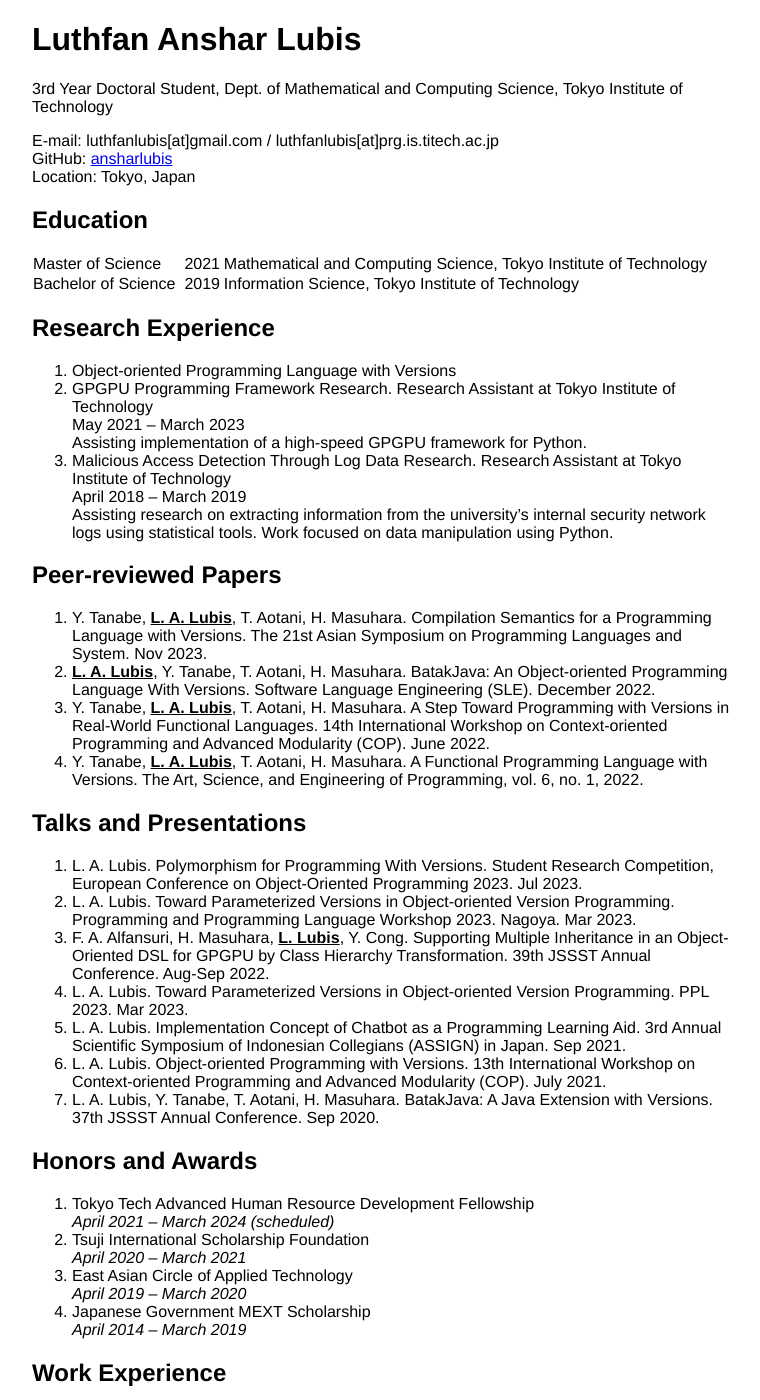
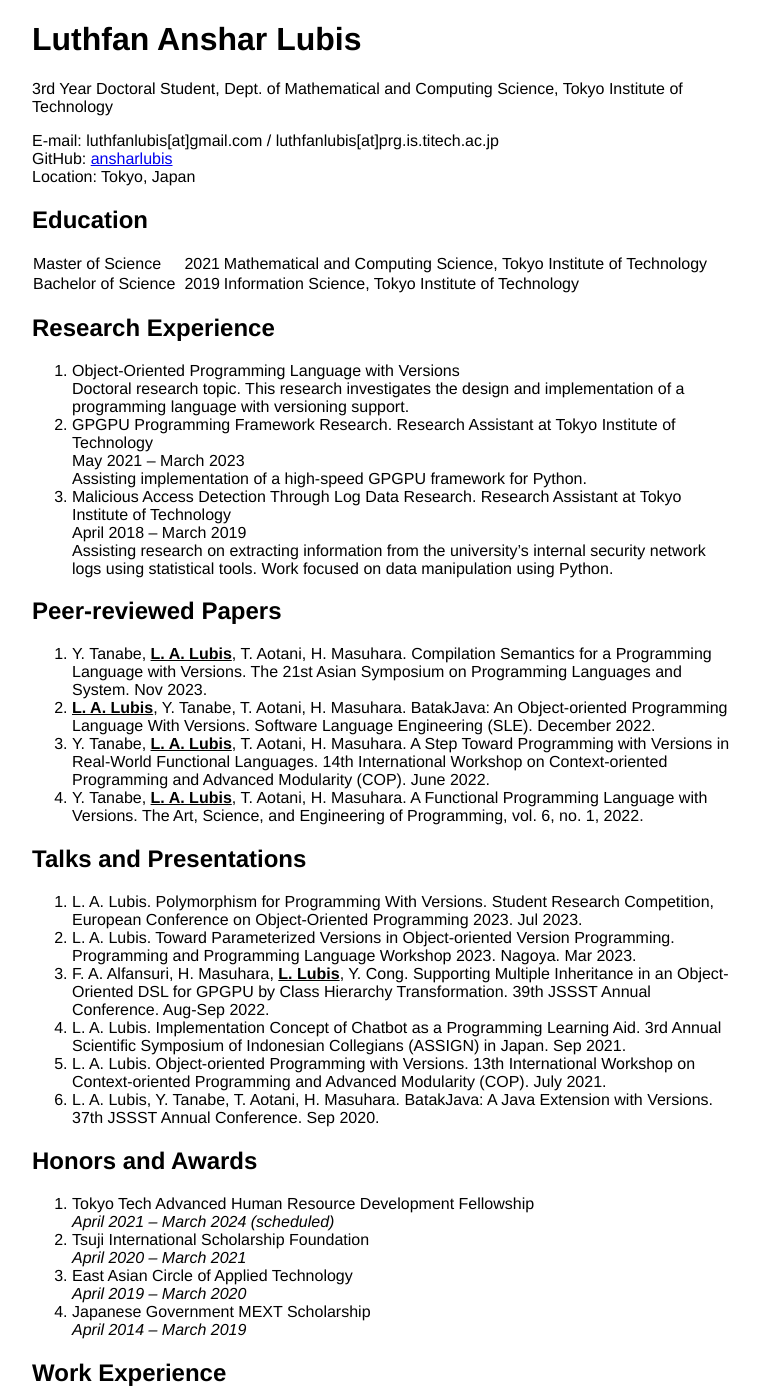
Before and after one commit to ansharlubis/ansharlubis.github.io, a Jekyll site: the page resume/index.html, which Jekyll copies as it is, in a window 1280 px wide and 1400 px high. Shown: the whole window, without its empty margins (258-1018 px from the left). Built offline with Jekyll 4.4.1, drawn with Linux system fonts in a browser that asks for light colours; nearby versions of some CDN libraries.

Commit message:
Small edit

```diff
--- a/resume/index.html
+++ b/resume/index.html
@@ -33,7 +33,9 @@
 
     <h2>Research Experience</h2>
     <ol>
-        <li>Object-oriented Programming Language with Versions</li>
+        <li>Object-Oriented Programming Language with Versions
+            <br>
+            Doctoral research topic. This research investigates the design and implementation of a programming language with versioning support.</li>
         <li>GPGPU Programming Framework Research. Research Assistant at Tokyo Institute of Technology
             <br>
             May 2021 – March 2023
@@ -60,7 +62,6 @@
         <li>L. A. Lubis. Polymorphism for Programming With Versions. Student Research Competition, European Conference on Object-Oriented Programming 2023. Jul 2023.</li>
         <li>L. A. Lubis. Toward Parameterized Versions in Object-oriented Version Programming. Programming and Programming Language Workshop 2023. Nagoya. Mar 2023.</li>
         <li>F. A. Alfansuri, H. Masuhara, <u><b>L. Lubis</b></u>, Y. Cong. Supporting Multiple Inheritance in an Object-Oriented DSL for GPGPU by Class Hierarchy Transformation. 39th JSSST Annual Conference. Aug-Sep 2022.</li>
-        <li>L. A. Lubis. Toward Parameterized Versions in Object-oriented Version Programming. PPL 2023. Mar 2023.</li>
         <li>L. A. Lubis. Implementation Concept of Chatbot as a Programming Learning Aid. 3rd Annual Scientific Symposium of Indonesian Collegians (ASSIGN) in Japan. Sep 2021.</li>
         <li>L. A. Lubis. Object-oriented Programming with Versions. 13th International Workshop on Context-oriented Programming and Advanced Modularity (COP). July 2021.</li>
         <li>L. A. Lubis, Y. Tanabe, T. Aotani, H. Masuhara. BatakJava: A Java Extension with Versions. 37th JSSST Annual Conference. Sep 2020.</li>
```
